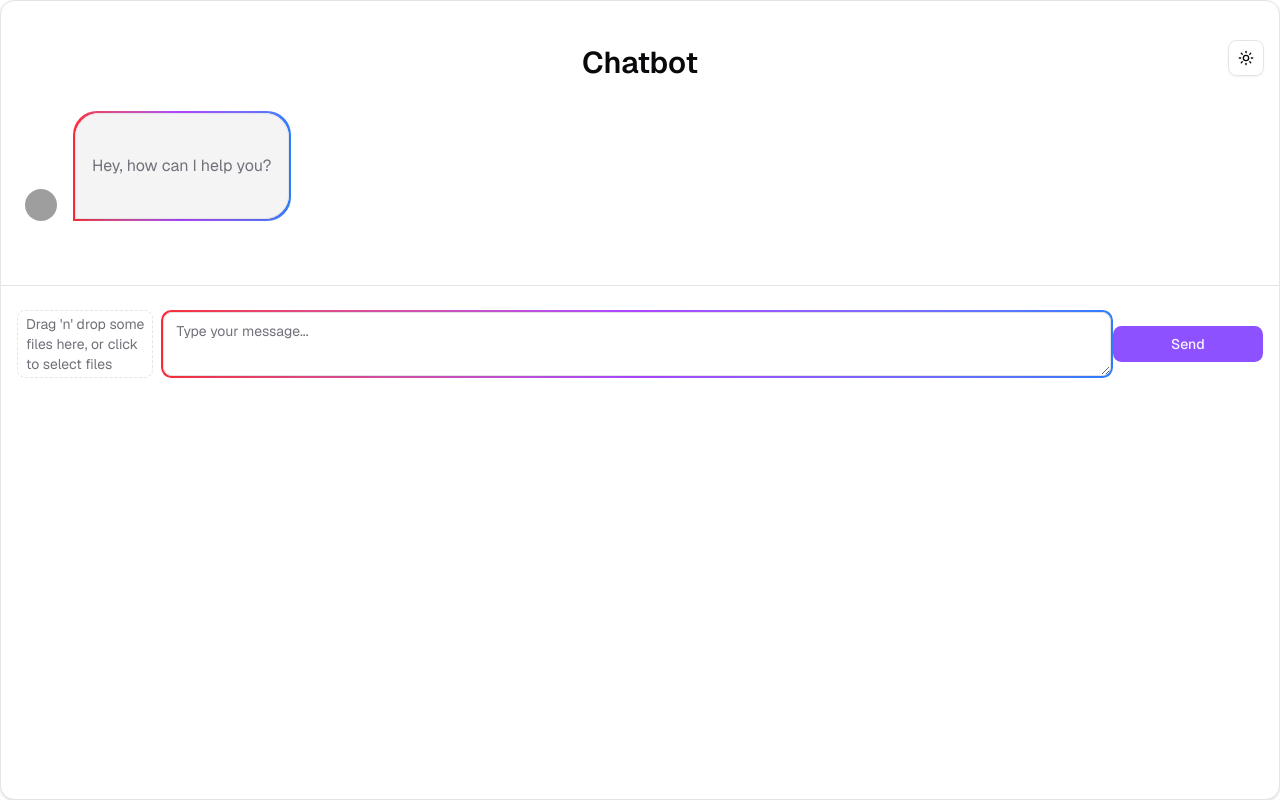
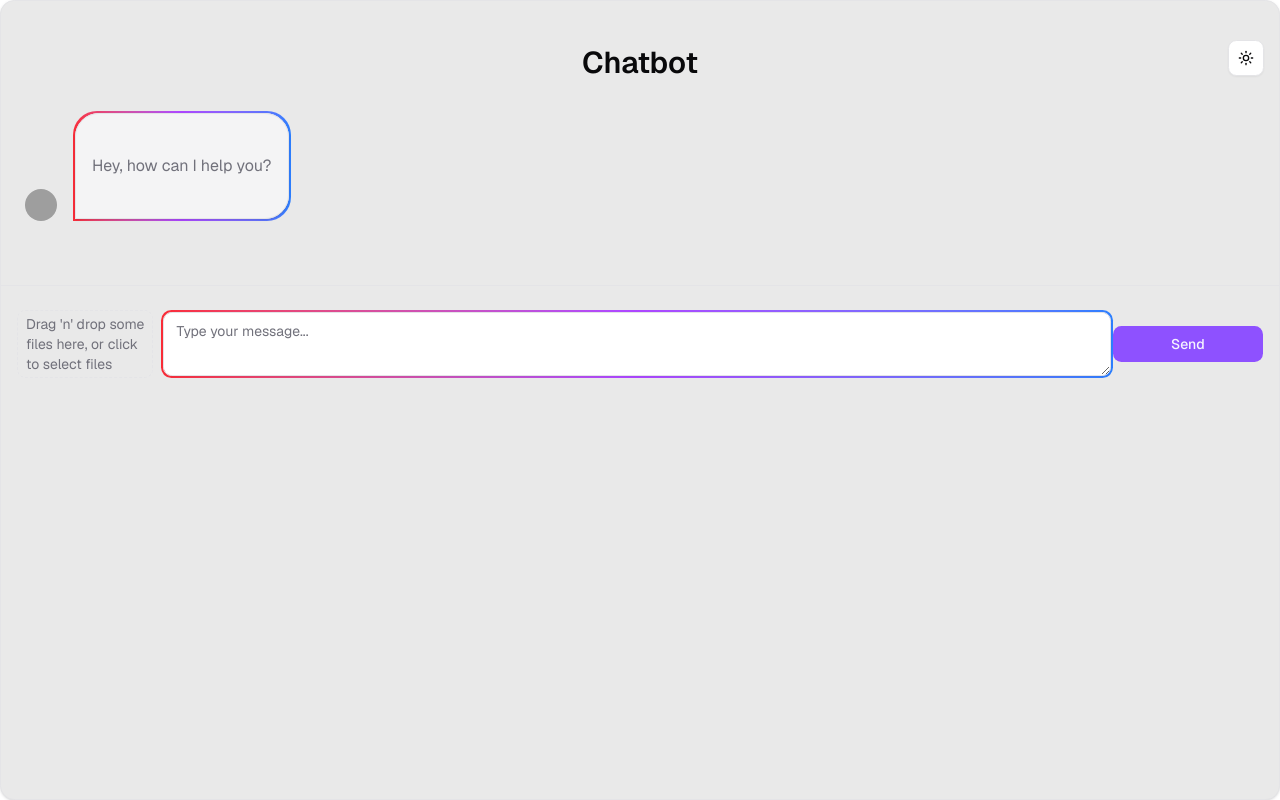
Before and after one commit to parhamGithub/chatbot, a Next.js app: page / in a window 1280 px wide. Built offline with nearby package versions, Linux system fonts and the light colour scheme; no server answers; grey boxes are pictures that could not be loaded.

Commit message:
changed the background color of cards in light mode

```diff
--- a/app/globals.css
+++ b/app/globals.css
@@ -47,7 +47,7 @@
   --radius: 0.65rem;
   --background: oklch(1 0 0);
   --foreground: oklch(0.141 0.005 285.823);
-  --card: oklch(1 0 0);
+  --card: oklch(93.403% 0.00011 271.152);
   --card-foreground: oklch(0.141 0.005 285.823);
   --popover: oklch(1 0 0);
   --popover-foreground: oklch(0.141 0.005 285.823);
```
